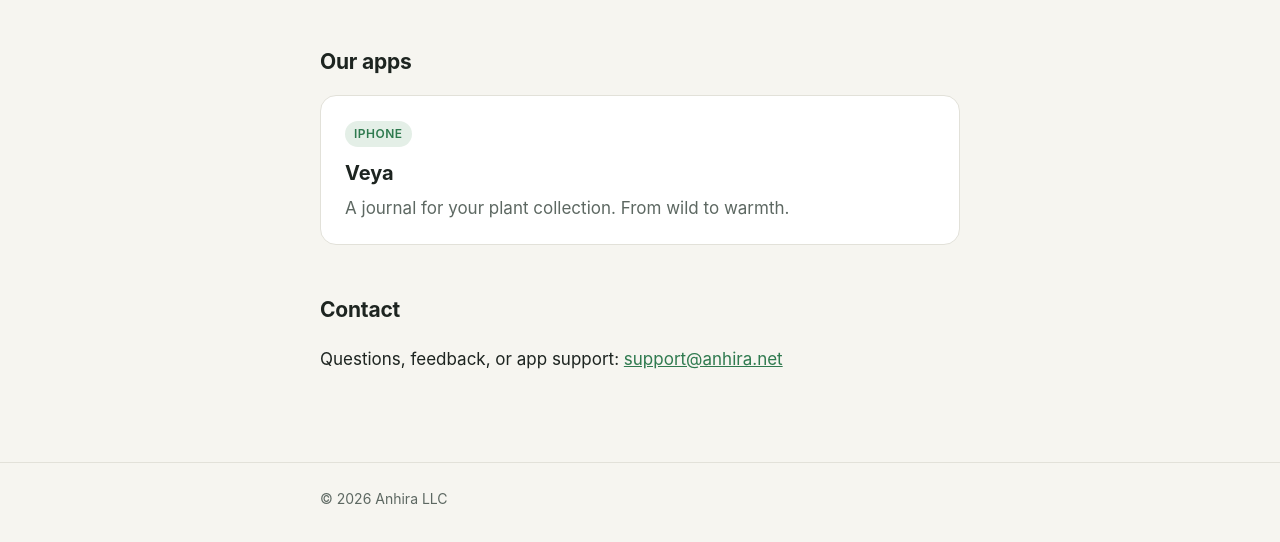
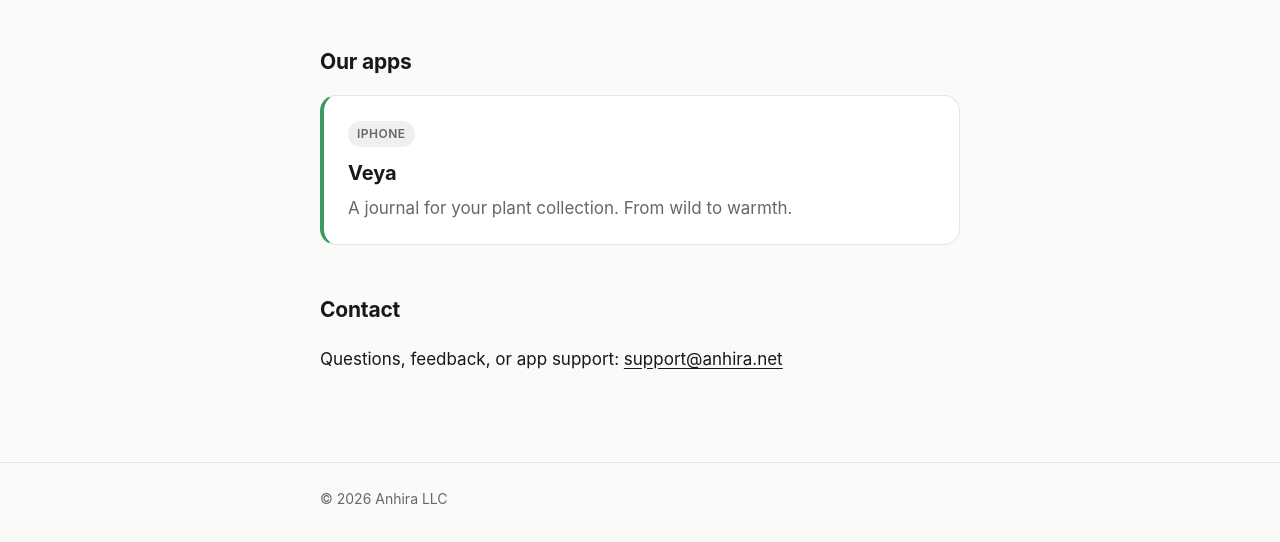
Before and after one commit to Anhira-llc/anhira-site, a plain HTML site: page index.html in a window 1280 px wide. Shown: the part 252-794 px from the top of the page. Drawn offline with Linux system fonts and the light colour scheme.

Commit message:
Add files via upload

```diff
--- a/index.html
+++ b/index.html
@@ -24,7 +24,7 @@
       <p class="lead">Anhira is an independent software studio in Michigan. We make focused apps that respect your time and your privacy.</p>
 
       <h2>Our apps</h2>
-      <a class="card" href="/veya/">
+      <a class="card app" href="/veya/" style="--app: #3a9a62">
         <span class="tag">iPhone</span>
         <h3>Veya</h3>
         <p>A journal for your plant collection. From wild to warmth.</p>
--- a/style.css
+++ b/style.css
@@ -1,23 +1,24 @@
 :root {
-  --bg: #f6f5f0;
+  /* Anhira: neutral ink palette. Each app page sets its own colors. */
+  --bg: #fafaf9;
   --surface: #ffffff;
-  --text: #1d2420;
-  --muted: #5d6862;
-  --line: #e2e1d9;
-  --accent: #2f7a4f;
-  --accent-soft: #e4efe7;
+  --text: #18181b;
+  --muted: #66666d;
+  --line: #e7e5e4;
+  --accent: #18181b;
+  --accent-soft: #f0efed;
   --max: 680px;
 }
 
 @media (prefers-color-scheme: dark) {
   :root {
-    --bg: #111613;
-    --surface: #18201b;
-    --text: #e8ece9;
-    --muted: #9aa69f;
-    --line: #26302a;
-    --accent: #6fcf97;
-    --accent-soft: #1d2b22;
+    --bg: #0f0f10;
+    --surface: #18181b;
+    --text: #ededee;
+    --muted: #9b9ba2;
+    --line: #27272a;
+    --accent: #ededee;
+    --accent-soft: #232326;
   }
 }
 
@@ -92,7 +93,7 @@
   margin: 0 0 8px;
 }
 
-a { color: var(--accent); }
+a { color: var(--accent); text-underline-offset: 3px; }
 
 .card {
   display: block;
@@ -106,7 +107,10 @@
   transition: border-color 0.15s;
 }
 
-a.card:hover { border-color: var(--accent); }
+a.card:hover { border-color: var(--app, var(--accent)); }
+
+/* App cards: set style="--app: #hex" on each card to show that app's color. */
+.card.app { border-left: 4px solid var(--app, var(--line)); }
 
 .card .tag {
   display: inline-block;
@@ -114,7 +118,7 @@
   font-weight: 600;
   letter-spacing: 0.04em;
   text-transform: uppercase;
-  color: var(--accent);
+  color: var(--muted);
   background: var(--accent-soft);
   padding: 3px 9px;
   border-radius: 999px;
```
